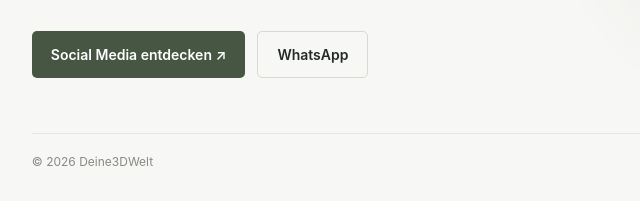
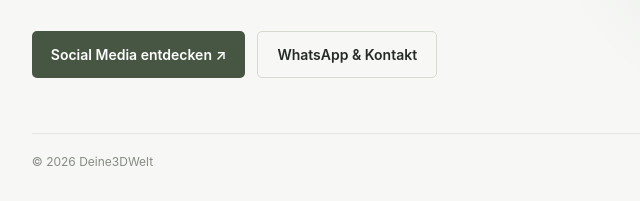
Before and after one commit to deine3dwelt-oss/deine3dwelt-landingpage, a plain HTML site: page index.html in a window 1280 px wide. Shown: the part 525-726 px from the top of the page, 125-765 px from the left. Drawn offline with Linux system fonts and the light colour scheme.

Commit message:
Use verified contact hub until WhatsApp number is confirmed

```diff
--- a/index.html
+++ b/index.html
@@ -54,7 +54,7 @@
         <p class="intro">Wir entwickeln praktische und individuelle 3D-Drucklösungen – mit besonderem Blick für Terraristik, Zubehör und clevere Details. Unsere neue Website entsteht gerade. Bis dahin findest du uns auf Social Media oder erreichst uns direkt.</p>
         <div class="actions">
           <a class="btn primary" href="https://linktr.ee/deine3dwelt" target="_blank" rel="noopener">Social Media entdecken ↗</a>
-          <a class="btn secondary" href="https://wa.me/4915755673647" target="_blank" rel="noopener">WhatsApp</a>
+          <a class="btn secondary" href="https://linktr.ee/deine3dwelt" target="_blank" rel="noopener">WhatsApp & Kontakt</a>
         </div>
       </section>
       <div class="visual" aria-hidden="true">
```
